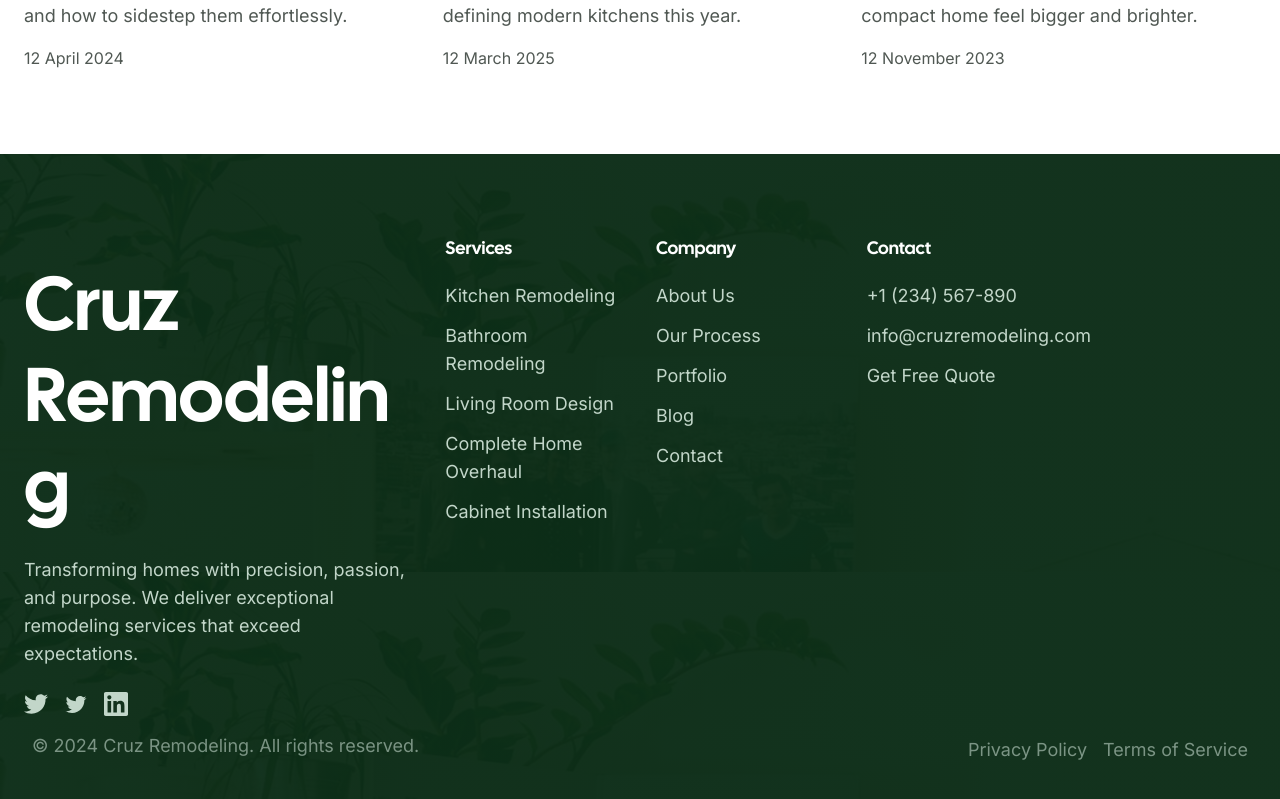
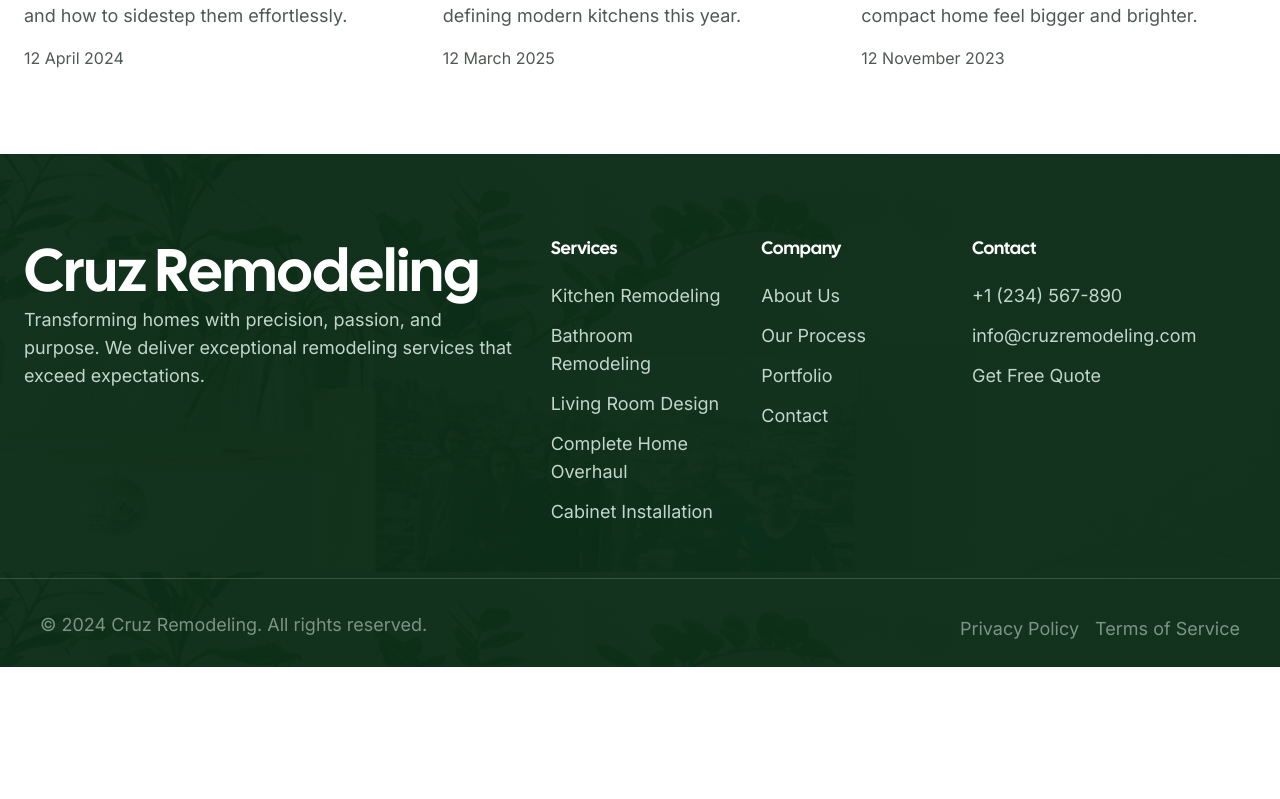
Before and after one commit to gideonibemerejr/cruz-remodeling, a Next.js app: page /blog in a window 1280 px wide. Shown: the part 885-1684 px from the top of the page. After the commit the page ends 1552 px from the top, so only its background shows below. Built offline with nearby package versions, Linux system fonts and the light colour scheme.

Commit message:
chore: Small updates

```diff
--- a/src/app/page.tsx
+++ b/src/app/page.tsx
@@ -1,9 +1,10 @@
 import About from "@/components/home/about";
 import Contact from "@/components/home/contact";
+import Gallery from "@/components/home/gallery";
 import CTATwo from "@/components/home/cta-two";
 import FAQ from "@/components/home/faq";
-import Gallery from "@/components/home/gallery";
 import Hero from "@/components/home/hero";
+import Pricing from "@/components/home/pricing";
 import Process from "@/components/home/process";
 import Services from "@/components/home/services";
 
@@ -13,8 +14,9 @@ export default function Home() {
 			<Hero />
 			<About />
 			<Services />
+			<Process />
 			<Gallery />
-			<Process />
+			<Pricing />
 			<CTATwo />
 			<FAQ />
 			<Contact />
--- a/src/components/home/pricing.tsx
+++ b/src/components/home/pricing.tsx
@@ -2,20 +2,19 @@
 import React from "react";
 import Link from "next/link";
 import { FaAngleRight } from "react-icons/fa6";
-import { FaRegCircleCheck } from "react-icons/fa6";
 
 const plans = [
 	{
-		title: "Custom Quote",
-		desc: "Tailored solutions for your unique remodeling needs",
-		price: "Custom Quote",
+		title: "Custom Remodeling Quote",
+		desc: "Every home is unique, and so is every remodeling project. Get a personalized quote tailored to your specific needs, budget, and vision.",
+		price: "Free Consultation",
 		delay: 400,
 		features: [
-			"Personalized Design Consultation",
-			"Custom Material Selection",
-			"Flexible Project Timeline",
-			"Dedicated Project Manager",
-			"Comprehensive Project Planning",
+			"Comprehensive Home Assessment & Consultation",
+			"Custom Design & Material Recommendations",
+			"Detailed Project Timeline & Planning",
+			"Quality Guarantee & Post-Project Support",
+			"Flexible Payment Options Available",
 		],
 	},
 ];
@@ -29,19 +28,20 @@ const Pricing = () => {
 						Transparent Pricing
 					</h5>
 					<h2 className="title animateText !normal-case">
-						Flexible Plans for Every Budget
+						Quality Remodeling at Fair Prices
 					</h2>
 					<p data-aos="fade-up" data-aos-delay="800">
-						Choose the plan that fits your project needs and budget. All plans
-						include our commitment to quality and satisfaction.
+						We believe in honest, upfront pricing with no hidden costs. Every
+						project receives a detailed, custom quote based on your specific
+						requirements and vision.
 					</p>
 				</div>
 
-				<div className="grid md:grid-cols-2 lg:grid-cols-3 gap-6">
+				<div className="grid grid-cols-1 gap-6">
 					{plans.map((plan, index) => (
 						<div
 							key={index}
-							className="pricing_card"
+							className="pricing_card col-span-full max-w-[550px] mx-auto"
 							data-aos="fade-up"
 							data-aos-delay={400 + index * 200}
 						>
@@ -51,7 +51,8 @@ const Pricing = () => {
 								<p className="text-gray-600 mb-6">{plan.desc}</p>
 							</div>
 
-							<ul className="space-y-3 mb-8">
+							<div className="text-center">
+								<ul className="space-y-3 mb-8 max-w-2xl mx-auto inline-block text-left">
 									{plan.features.map((feature, featureIndex) => (
 										<li key={featureIndex} className="flex items-center">
 											<svg
@@ -69,7 +70,9 @@ const Pricing = () => {
 										</li>
 									))}
 								</ul>
+							</div>
 
+							<div className="text-center">
 								<Link href="#contact" className="group btn mt-6 inline-block">
 									<span className="relative z-10">Get Started</span>
 									<span className="btn_expand">
@@ -79,6 +82,7 @@ const Pricing = () => {
 									</span>
 								</Link>
 							</div>
+						</div>
 					))}
 				</div>
 			</div>
--- a/src/components/home/process.tsx
+++ b/src/components/home/process.tsx
@@ -9,17 +9,21 @@ import ReviewEnjoy from "@/assets/images/Review-Enjoy.jpg";
 
 const Process = () => {
 	return (
-		<section>
+		<section className="bg-secondary py-20">
 			<div className="container">
-				<div className="section_header overflow-hidden">
-					<h5 className="subtitle" data-aos="fade-down" data-aos-delay="400">
+				<div className="section_header overflow-hidden mb-16">
+					<h5
+						className="subtitle text-primary"
+						data-aos="fade-down"
+						data-aos-delay="400"
+					>
 						Our Simple Process
 					</h5>
-					<h2 className="title animateText !normal-case">
+					<h2 className="title animateText !normal-case text-white">
 						Remodeling Made Easy in 4 Steps
 					</h2>
 					<p
-						className="md:max-w-[90%] xl:max-w-[80%] 2xl:max-w-3/4 mx-auto"
+						className="md:max-w-[90%] xl:max-w-[80%] 2xl:max-w-3/4 mx-auto text-[#C2D6C9]"
 						data-aos="fade-up"
 						data-aos-delay="600"
 					>
@@ -44,12 +48,12 @@ const Process = () => {
 							data-aos="fade-left"
 							data-aos-delay="400"
 						>
-							<h4 className="text-[#C2D6C9]/75 text-5xl-1 font-bold">001</h4>
-							<p className="text-base font-medium text-secondary">
+							<h4 className="text-primary text-5xl-1 font-bold">Step 1</h4>
+							<p className="text-base font-medium text-[#C2D6C9]">
 								Understanding your lifestyle and design goals.
 							</p>
-							<h4 className="xl:text-[28px]">Consult & Visualize</h4>
-							<p>
+							<h4 className="xl:text-[28px] text-white">Consult & Visualize</h4>
+							<p className="text-[#C2D6C9]">
 								We begin with a one-on-one consultation to explore your needs,
 								preferences, and ideas. This step sets the foundation for a
 								remodeling plan that fits your vision.
@@ -64,12 +68,12 @@ const Process = () => {
 							data-aos="fade-right"
 							data-aos-delay="400"
 						>
-							<h4 className="text-[#C2D6C9]/75 text-5xl-1 font-bold">002</h4>
-							<p className="text-base font-medium text-secondary">
+							<h4 className="text-primary text-5xl-1 font-bold">Step 2</h4>
+							<p className="text-base font-medium text-[#C2D6C9]">
 								Understanding your lifestyle and design goals.
 							</p>
-							<h4 className="xl:text-[28px]">Design & Plan</h4>
-							<p>
+							<h4 className="xl:text-[28px] text-white">Design & Plan</h4>
+							<p className="text-[#C2D6C9]">
 								After we understand your vision, we translate it into a detailed
 								design and plan. You&apos;ll know exactly what to expect before
 								we begin building.
@@ -100,12 +104,12 @@ const Process = () => {
 							data-aos="fade-left"
 							data-aos-delay="400"
 						>
-							<h4 className="text-[#C2D6C9]/75 text-5xl-1 font-bold">003</h4>
-							<p className="text-base font-medium text-secondary">
+							<h4 className="text-primary text-5xl-1 font-bold">Step 3</h4>
+							<p className="text-base font-medium text-[#C2D6C9]">
 								Precision construction and expert management.
 							</p>
-							<h4 className="xl:text-[28px]">Build & Transform</h4>
-							<p>
+							<h4 className="xl:text-[28px] text-white">Build & Transform</h4>
+							<p className="text-[#C2D6C9]">
 								Once approved, we bring your plan to life with expert
 								craftsmanship and minimal disruption to your daily life.
 							</p>
@@ -119,12 +123,12 @@ const Process = () => {
 							data-aos="fade-right"
 							data-aos-delay="400"
 						>
-							<h4 className="text-[#C2D6C9]/75 text-5xl-1 font-bold">004</h4>
-							<p className="text-base font-medium text-secondary">
+							<h4 className="text-primary text-5xl-1 font-bold">Step 4</h4>
+							<p className="text-base font-medium text-[#C2D6C9]">
 								Final inspection and satisfaction check
 							</p>
-							<h4 className="xl:text-[28px]">Review & Enjoy</h4>
-							<p>
+							<h4 className="xl:text-[28px] text-white">Review & Enjoy</h4>
+							<p className="text-[#C2D6C9]">
 								After construction, we walk you through every detail to ensure
 								your satisfaction. Once approved, your new space is ready for
 								you to enjoy with full confidence.
--- a/src/components/shared/footer.tsx
+++ b/src/components/shared/footer.tsx
@@ -1,59 +1,23 @@
 "use client";
-
-import React from "react";
 
 const Footer = () => {
 	return (
-		<footer className="bg-footer py-20">
-			<div className="container">
+		<footer className="bg-footer pt-20 flex flex-col min-h-[300px]">
+			<div className="container flex-1">
 				<div className="grid grid-cols-12 gap-8">
 					{/* Company Info */}
-					<div className="col-span-12 lg:col-span-4">
-						<h2 className="title xl:text-[76px] text-white py-6 text-center md:text-left animateText !normal-case">
+					<div className="col-span-12 lg:col-span-5">
+						<h2
+							className="title text-2xl md:text-4xl lg:text-5xl xl:text-6xl text-white text-center md:text-left animateText !normal-case"
+							data-aos="fade-up"
+							data-aos-delay="400"
+						>
 							Cruz Remodeling
 						</h2>
 						<p className="text-[#C2D6C9] mb-6">
 							Transforming homes with precision, passion, and purpose. We
 							deliver exceptional remodeling services that exceed expectations.
 						</p>
-						<div className="flex space-x-4">
-							<a
-								href="#"
-								className="text-[#C2D6C9] hover:text-primary transition-colors"
-							>
-								<svg
-									className="w-6 h-6"
-									fill="currentColor"
-									viewBox="0 0 24 24"
-								>
-									<path d="M24 4.557c-.883.392-1.832.656-2.828.775 1.017-.609 1.798-1.574 2.165-2.724-.951.564-2.005.974-3.127 1.195-.897-.957-2.178-1.555-3.594-1.555-3.179 0-5.515 2.966-4.797 6.045-4.091-.205-7.719-2.165-10.148-5.144-1.29 2.213-.669 5.108 1.523 6.574-.806-.026-1.566-.247-2.229-.616-.054 2.281 1.581 4.415 3.949 4.89-.693.188-1.452.232-2.224.084.626 1.956 2.444 3.379 4.6 3.419-2.07 1.623-4.678 2.348-7.29 2.04 2.179 1.397 4.768 2.212 7.548 2.212 9.142 0 14.307-7.721 13.995-14.646.962-.695 1.797-1.562 2.457-2.549z" />
-								</svg>
-							</a>
-							<a
-								href="#"
-								className="text-[#C2D6C9] hover:text-primary transition-colors"
-							>
-								<svg
-									className="w-6 h-6"
-									fill="currentColor"
-									viewBox="0 0 24 24"
-								>
-									<path d="M22.46 6c-.77.35-1.6.58-2.46.69.88-.53 1.56-1.37 1.88-2.38-.83.5-1.75.85-2.72 1.05C18.37 4.5 17.26 4 16 4c-2.35 0-4.27 1.92-4.27 4.29 0 .34.04.67.11.98C8.28 9.09 5.11 7.38 3 4.79c-.37.63-.58 1.37-.58 2.15 0 1.49.75 2.81 1.91 3.56-.71 0-1.37-.2-1.95-.5v.03c0 2.08 1.48 3.82 3.44 4.21a4.22 4.22 0 0 1-1.93.07 4.28 4.28 0 0 0 4 2.98 8.521 8.521 0 0 1-5.33 1.84c-.34 0-.68-.02-1.02-.06C3.44 20.29 5.7 21 8.12 21 16 21 20.33 14.46 20.33 8.79c0-.19 0-.37-.01-.56.84-.6 1.56-1.36 2.14-2.23z" />
-								</svg>
-							</a>
-							<a
-								href="#"
-								className="text-[#C2D6C9] hover:text-primary transition-colors"
-							>
-								<svg
-									className="w-6 h-6"
-									fill="currentColor"
-									viewBox="0 0 24 24"
-								>
-									<path d="M20.447 20.452h-3.554v-5.569c0-1.328-.027-3.037-1.852-3.037-1.853 0-2.136 1.445-2.136 2.939v5.667H9.351V9h3.414v1.561h.046c.477-.9 1.637-1.85 3.37-1.85 3.601 0 4.267 2.37 4.267 5.455v6.286zM5.337 7.433c-1.144 0-2.063-.926-2.063-2.065 0-1.138.92-2.063 2.063-2.063 1.14 0 2.064.925 2.064 2.063 0 1.139-.925 2.065-2.064 2.065zm1.782 13.019H3.555V9h3.564v11.452zM22.225 0H1.771C.792 0 0 .774 0 1.729v20.542C0 23.227.792 24 1.771 24h20.451C23.2 24 24 23.227 24 22.271V1.729C24 .774 23.2 0 22.222 0h.003z" />
-								</svg>
-							</a>
-						</div>
 					</div>
 
 					{/* Services */}
@@ -95,9 +59,6 @@ const Footer = () => {
 									<a href="#gallery">Portfolio</a>
 								</li>
 								<li>
-									<a href="#blog">Blog</a>
-								</li>
-								<li>
 									<a href="#contact">Contact</a>
 								</li>
 							</ul>
@@ -105,7 +66,7 @@ const Footer = () => {
 					</div>
 
 					{/* Contact Info */}
-					<div className="col-span-12 md:col-span-6 lg:col-span-2">
+					<div className="col-span-12 md:col-span-6 lg:col-span-3">
 						<div className="footer_content">
 							<h4>Contact</h4>
 							<ul>
@@ -124,10 +85,15 @@ const Footer = () => {
 						</div>
 					</div>
 				</div>
+			</div>
 
-				{/* Copyright */}
-				<div className="grid grid-cols-12 p-2 xl:py-4 copyright">
-					<div className="col-span-12 md:col-span-6">
+			{/* Copyright - Pinned to bottom */}
+			<div
+				className="container mt-auto pt-4 border-t border-[#C2D6C9]/20"
+				style={{ marginTop: "3rem" }}
+			>
+				<div className="grid grid-cols-12 gap-4 p-4 xl:py-4 copyright">
+					<div className="col-span-12 md:col-span-6 text-center md:text-left">
 						<p>&copy; 2024 Cruz Remodeling. All rights reserved.</p>
 					</div>
 					<div className="col-span-12 md:col-span-6">
--- a/src/components/shared/header.tsx
+++ b/src/components/shared/header.tsx
@@ -176,6 +176,9 @@ const Header = () => {
 							<Link href="#services" className="nav_link nav_link_Small">
 								Services
 							</Link>
+							<Link href="#gallery" className="nav_link nav_link_Small">
+								Portfolio
+							</Link>
 							<Link
 								href="#contact"
 								className="nav_link nav_link_Small block md:hidden"
```
Lines whose indentation alone changed are shown as unchanged.
